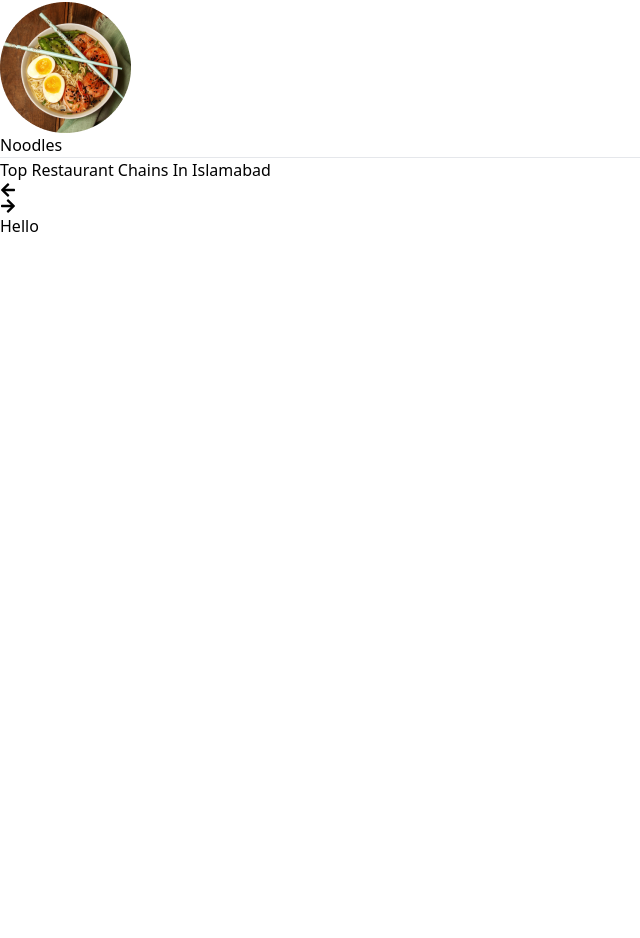
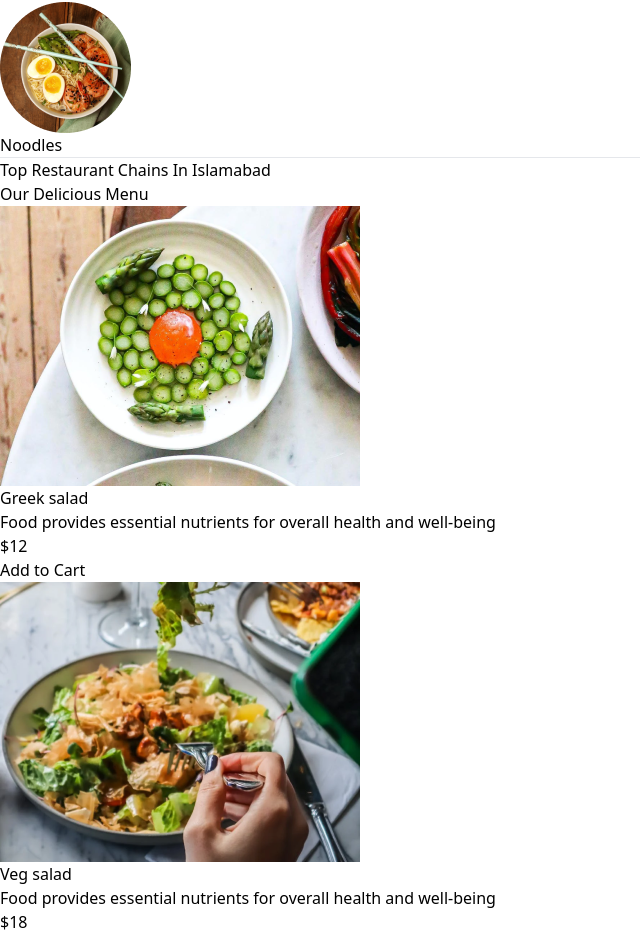
Before and after one commit to Monikhattak/E-commerce-Project-Tailwind-css, a React (Vite) app: page / in a window 1280 px wide. Shown: the part 3673-4611 px from the top of the page, without its empty margins (0-640 px from the left). Before the commit the page ends 3911 px from the top, so only its background shows below. Built offline with nearby package versions, Linux system fonts and the light colour scheme.

Commit message:
Add the maping cards image and cards styling  toprest some product and styling

```diff
--- a/src/Components/pages/Card.jsx
+++ b/src/Components/pages/Card.jsx
@@ -1,11 +1,31 @@
-import React from 'react'
+import React from 'react';
+import { food_list } from '../../assets/assets';
 
 function Card() {
   return (
-    <div>
-       <h1> Hello </h1>
+    <div className="max-w-7xl mx-auto p-6">
+      <h1 className="text-3xl font-bold mb-8 text-center text-gray-800">Our Delicious Menu</h1>
+      <div className="grid grid-cols-1 sm:grid-cols-2 md:grid-cols-3 lg:grid-cols-4 gap-8">
+        {food_list.map(({ id, name, title, description, price, image }) => (
+          <div
+            key={id}
+            className="bg-white rounded-lg shadow-lg overflow-hidden transform hover:scale-105 transition-transform duration-300"
+          >
+            <img src={image} alt={name} className="w-full h-48 object-cover" />
+            <div className="p-6">
+              <h2 className="text-2xl font-bold mb-2 text-gray-800">{name}</h2>
+              <p className="text-sm text-gray-500 mb-4">{title}</p>
+              <p className="text-gray-700 mb-4">{description}</p>
+              <p className="text-lg font-semibold text-gray-900 mb-4">${price}</p>
+              <button className="w-full bg-blue-500 text-white py-2 rounded-md hover:bg-blue-600 transition-colors duration-300">
+                Add to Cart
+              </button>
+            </div>
+          </div>
+        ))}
+      </div>
     </div>
-  )
+  );
 }
 
-export default Card
+export default Card;
--- a/src/Components/pages/TopRest.jsx
+++ b/src/Components/pages/TopRest.jsx
@@ -8,26 +8,14 @@ function TopRest() {
     <div className='flex my-3 items-center justify-between'>
       <div className='text-[25px] font-bold'>Top Restaurant Chains In Islamabad</div>
       <div className='flex'>
-        <div
-          className='cursor-pointer flex justify-center items-center w-[30px] h-[30px] bg-[#e2e2e7] rounded-full mx-2'
-
-        >
-          <FaArrowLeft />
-        </div>
-        <div
-          className='cursor-pointer flex justify-center items-center w-[30px] h-[30px] bg-[#e2e2e7] rounded-full mx-2'
-
-        >
-          <FaArrowRight />
-        </div>
       </div>
-
     </div>
     <div className='flex'>
        <Card/>
       </div>
     </div>
 
+
   )
 }
 
```
